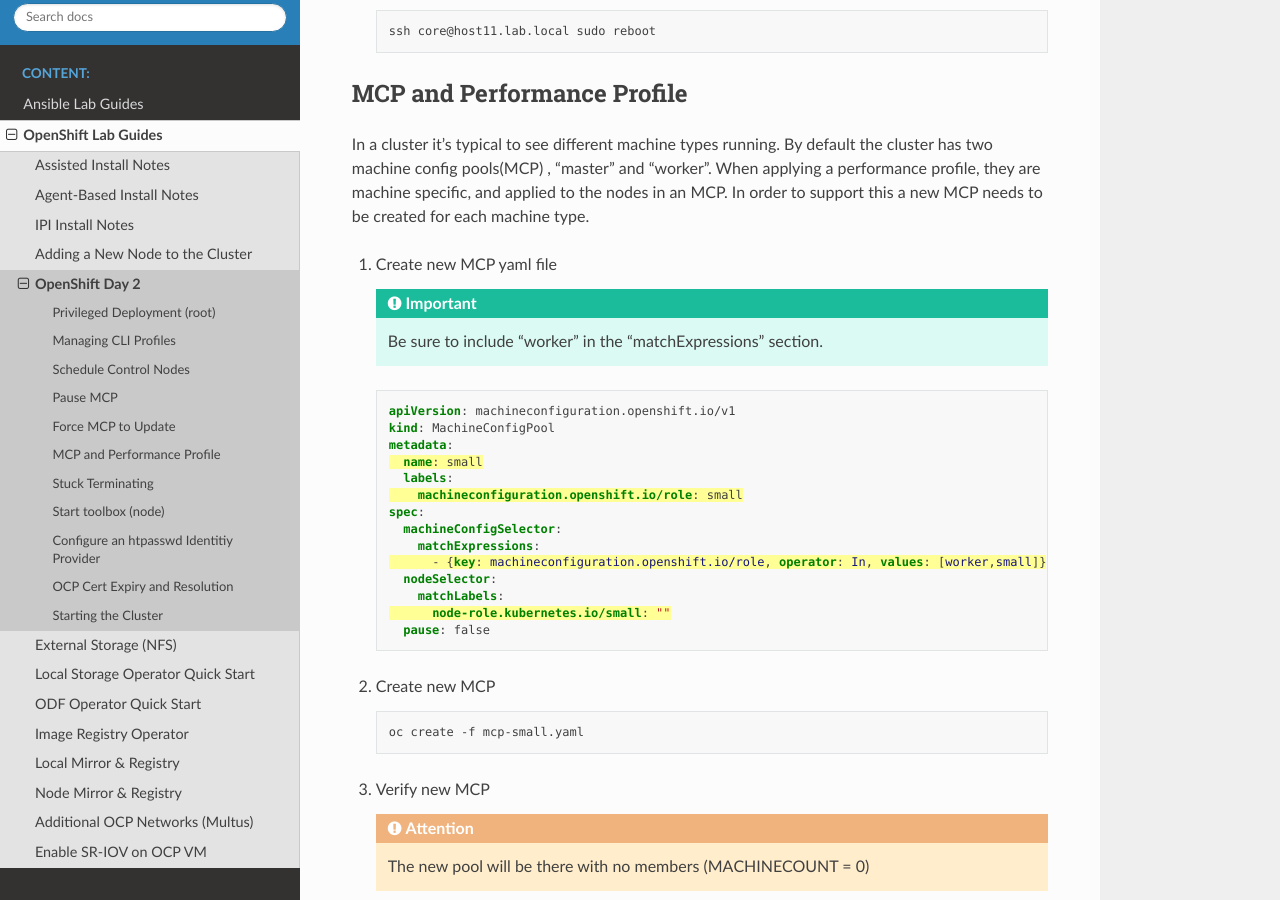
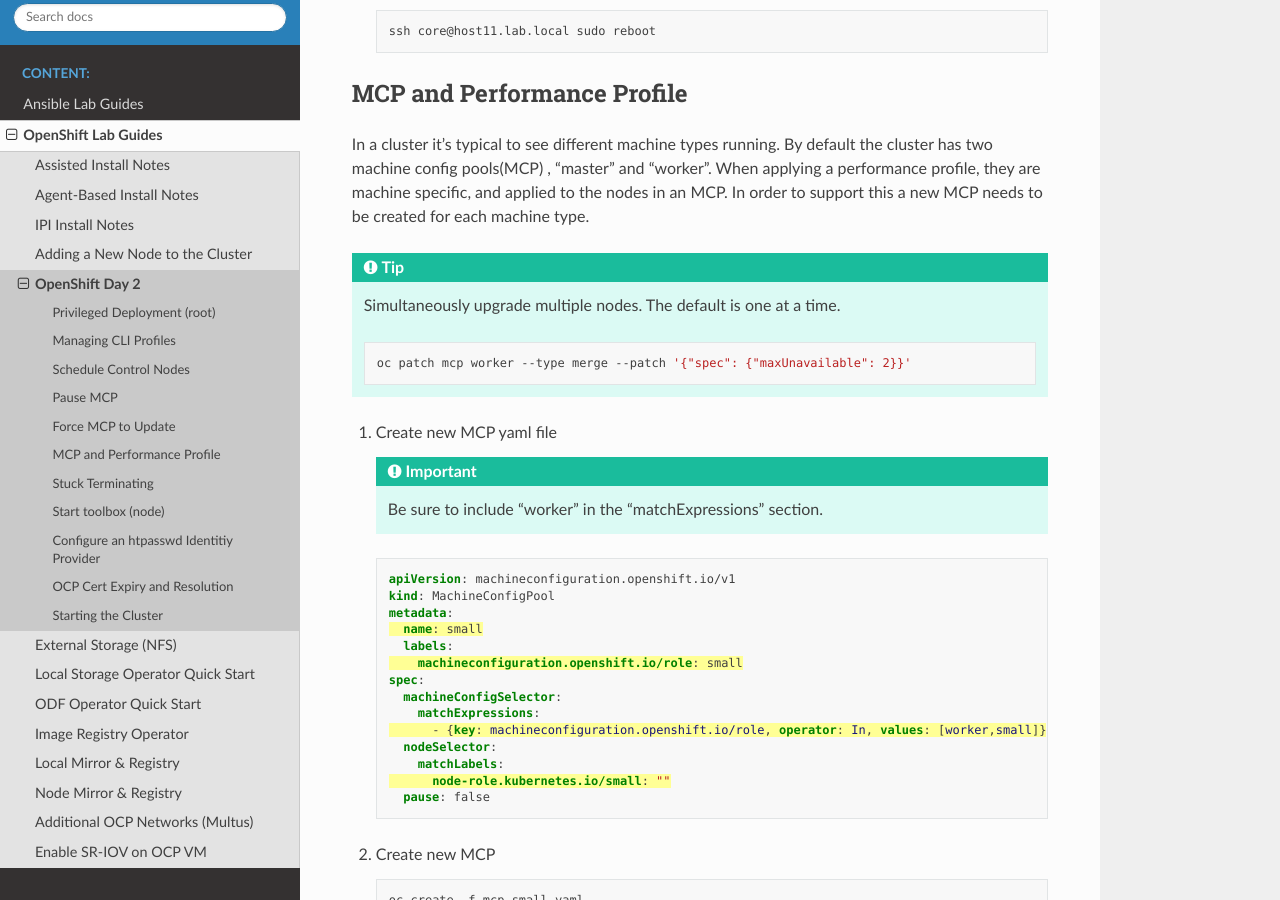
Before and after one commit to vtog/labGuides, a Sphinx documentation site: the page built from source/ocp/openshift-day2.rst, in a window 1280 px wide and 900 px high, scrolled down 4086 px. Built offline with Sphinx 7.4.7 and the Read the Docs theme 2.0.0, drawn with Linux system fonts in a browser that asks for light colours; pages that are not in the unit, such as notebooks, are missing from menus.

Commit message:
mcp change max unavailable tip

```diff
--- a/source/ocp/openshift-day2.rst
+++ b/source/ocp/openshift-day2.rst
@@ -220,6 +220,12 @@
 applying a performance profile, they are machine specific, and applied to the
 nodes in an MCP. In order to support this a new MCP needs to be created for
 each machine type.
+
+.. tip:: Simultaneously upgrade multiple nodes. The default is one at a time.
+
+   .. code-block:: bash
+
+      oc patch mcp worker --type merge --patch '{"spec": {"maxUnavailable": 2}}'
 
 #. Create new MCP yaml file
 
```
